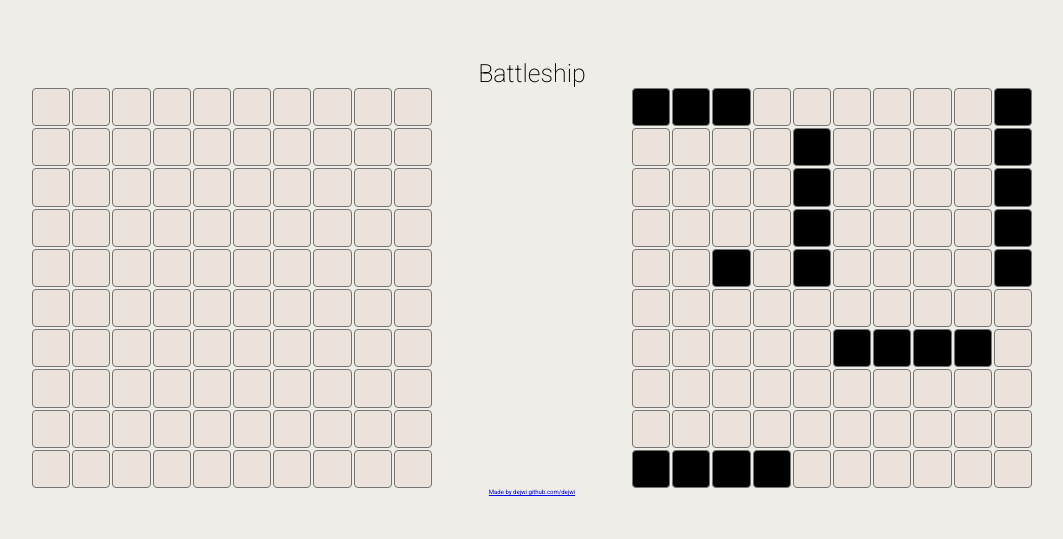
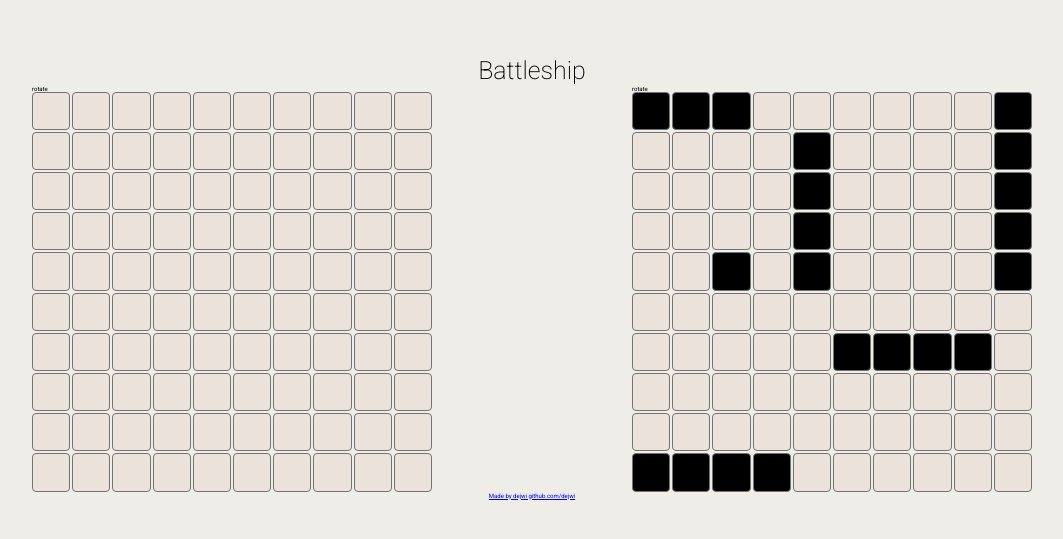
Before and after one commit to dejwi/battleship, a website built with webpack: page src/template/index.html in a window 1280 px wide. Shown: the part 131-670 px from the top of the page, without its empty margins (116-1179 px from the left). Built offline with nearby package versions, Linux system fonts and the light colour scheme.

Commit message:
it works ok

```diff
--- a/src/template/index.html
+++ b/src/template/index.html
@@ -10,6 +10,8 @@
     <noscript>You need JavaScript</noscript>
     <span>Battleship</span>
     <main>
+        <div>
+            <div class="rotate">rotate</div>
             <div class="gameboard player">
             <div data-x="0" data-y="0"></div>
             <div data-x="1" data-y="0"></div>
@@ -121,6 +123,10 @@
             <div data-x="8" data-y="9"></div>
             <div data-x="9" data-y="9"></div>
             </div>
+        </div>
+
+        <div>
+            <div class="rotate hide">rotate</div>
             <div class="gameboard enemy">
             <div data-x="0" data-y="0"></div>
             <div data-x="1" data-y="0"></div>
@@ -232,6 +238,7 @@
             <div data-x="8" data-y="9"></div>
             <div data-x="9" data-y="9"></div>
             </div>
+        </div>
     </main>
     <a href="#">Made by dejwi github.com/dejwi</a>
 </body>
```
Lines whose indentation alone changed are shown as unchanged.
